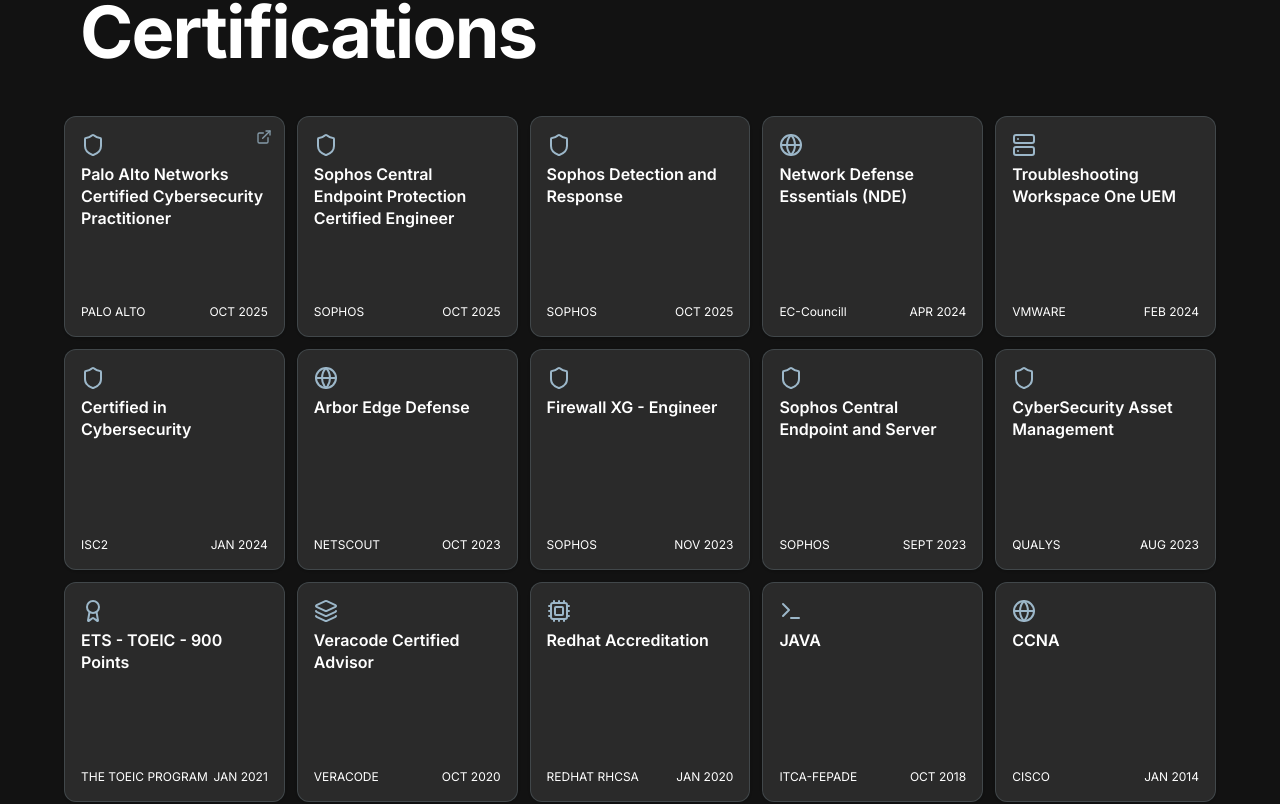
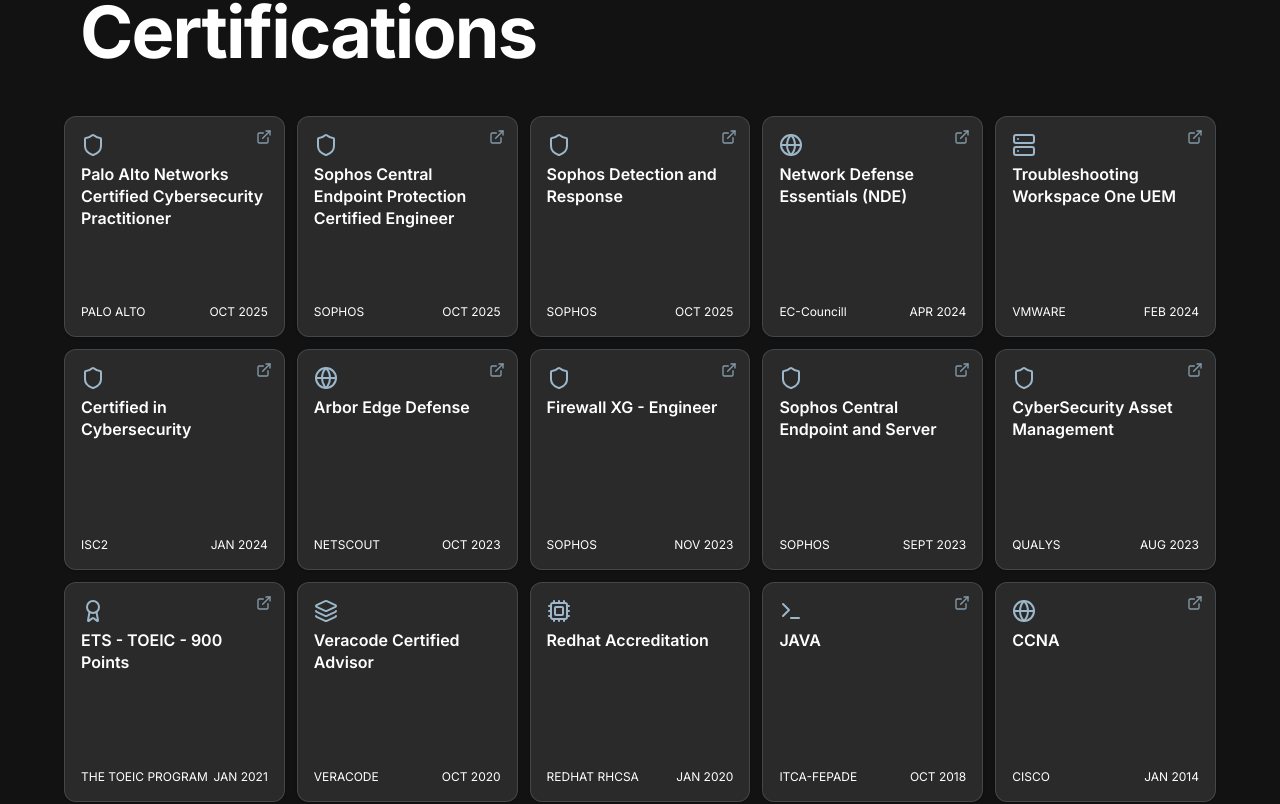
Before and after one commit to stevencampos15/NewPortfolio, a Next.js app: page / in a window 1280 px wide. Shown: the part 4696-5500 px from the top of the page. Built offline with nearby package versions, Linux system fonts and the light colour scheme.

Commit message:
Added links for certs

```diff
--- a/src/components/sections/Certifications.tsx
+++ b/src/components/sections/Certifications.tsx
@@ -15,21 +15,21 @@
 
 const certifications: Certification[] = [
   { title: "Palo Alto Networks Certified Cybersecurity Practitioner", vendor: "PALO ALTO", date: "OCT 2025", link: "https://drive.google.com/file/d/1Tf0JocsydVIPK3rBRXpJHdkxD21dfrgO/view?usp=sharing" },
-  { title: "Sophos Central Endpoint Protection Certified Engineer", vendor: "SOPHOS", date: "OCT 2025" },
-  { title: "Sophos Detection and Response", vendor: "SOPHOS", date: "OCT 2025" },
-  { title: "Network Defense Essentials (NDE)", vendor: "EC-Councill", date: "APR 2024" },
-  { title: "Troubleshooting Workspace One UEM", vendor: "VMWARE", date: "FEB 2024" },
-  { title: "Certified in Cybersecurity", vendor: "ISC2", date: "JAN 2024" },
-  { title: "Arbor Edge Defense", vendor: "NETSCOUT", date: "OCT 2023" },
-  { title: "Firewall XG - Engineer", vendor: "SOPHOS", date: "NOV 2023" },
-  { title: "Sophos Central Endpoint and Server", vendor: "SOPHOS", date: "SEPT 2023" },
-  { title: "CyberSecurity Asset Management", vendor: "QUALYS", date: "AUG 2023" },
-  { title: "ETS - TOEIC - 900 Points", vendor: "THE TOEIC PROGRAM", date: "JAN 2021" },
-  { title: "Veracode Certified Advisor", vendor: "VERACODE", date: "OCT 2020" },
+  { title: "Sophos Central Endpoint Protection Certified Engineer", vendor: "SOPHOS", date: "OCT 2025", link: "https://drive.google.com/file/d/19erm6oe74y3j-7hiuwwjl1XHhweLKILf/view?usp=sharing" },
+  { title: "Sophos Detection and Response", vendor: "SOPHOS", date: "OCT 2025", link: "https://drive.google.com/file/d/1t2ozzyMu2U2hqmTSlRq57cN0rthxGz4F/view?usp=sharing" },
+  { title: "Network Defense Essentials (NDE)", vendor: "EC-Councill", date: "APR 2024", link: "https://drive.google.com/file/d/1bok6KjiP4XUroqrkERjQkQizVwrajSvw/view?usp=sharing"},
+  { title: "Troubleshooting Workspace One UEM", vendor: "VMWARE", date: "FEB 2024", link: "https://drive.google.com/file/d/1jzr-05v8i9pqI_cix988xgWKxtDNF2k0/view?usp=sharing" },
+  { title: "Certified in Cybersecurity", vendor: "ISC2", date: "JAN 2024", link: "https://drive.google.com/file/d/11wkWZEpQZu6LOzAgMARL39dx_34geyrV/view?usp=sharing" },
+  { title: "Arbor Edge Defense", vendor: "NETSCOUT", date: "OCT 2023", link: "https://drive.google.com/file/d/1RMiP9bPlyYZO0QjYeMExU3s2ujDNdm6j/view?usp=sharing" },
+  { title: "Firewall XG - Engineer", vendor: "SOPHOS", date: "NOV 2023", link: "https://drive.google.com/file/d/11B-qTMYfnxb164qmLKTMNOFZQ3vptTdI/view?usp=sharing" },
+  { title: "Sophos Central Endpoint and Server", vendor: "SOPHOS", date: "SEPT 2023", link: "https://drive.google.com/file/d/1ucYW-leBRRZ5QRwRX3xHzrjlgTT_Be3w/view?usp=sharing" },
+  { title: "CyberSecurity Asset Management", vendor: "QUALYS", date: "AUG 2023", link: "https://drive.google.com/file/d/1Rgvqu95d6GRfT_-9mIjvAlqLUB8sIS5c/view?usp=sharing" },
+  { title: "ETS - TOEIC - 900 Points", vendor: "THE TOEIC PROGRAM", date: "JAN 2021", link: "https://drive.google.com/file/d/18IWL2t2a6YKmbmWCCK_KRWiTLFPIptnA/view?usp=sharing" },
+  { title: "Veracode Certified Advisor", vendor: "VERACODE", date: "OCT 2020"},
   { title: "Redhat Accreditation", vendor: "REDHAT RHCSA", date: "JAN 2020" },
-  { title: "JAVA", vendor: "ITCA-FEPADE", date: "OCT 2018" },
-  { title: "CCNA", vendor: "CISCO", date: "JAN 2014" },
-  { title: "IT ESSENTIALS", vendor: "CISCO", date: "JAN 2014" },
+  { title: "JAVA", vendor: "ITCA-FEPADE", date: "OCT 2018", link: "https://drive.google.com/file/d/10ZdnvfxE_FAoh1sOirv7BiscRAzcFzWN/view?usp=sharing" },
+  { title: "CCNA", vendor: "CISCO", date: "JAN 2014", link: "https://drive.google.com/file/d/1nC_bUY6DN40TdRz1z9PnOZEWcwMxaFo2/view?usp=sharing" },
+  { title: "IT ESSENTIALS", vendor: "CISCO", date: "JAN 2014", link: "https://drive.google.com/file/d/1WObDfMm7_zdt_8qVE1kMbHP85Z3lhA_v/view?usp=sharing" },
 ]
 
 export default function Certifications() {
--- a/src/components/sections/Contact.tsx
+++ b/src/components/sections/Contact.tsx
@@ -281,10 +281,6 @@
                   <span className="text-[#9CB7C9]">📍</span>
                   {t('contact.location')}
                 </p>
-                <p className="flex items-center gap-2 text-foreground/80 dark:text-gray-300">
-                  <span className="text-[#9CB7C9]">📧</span>
-                  stevencampos15@gmail.com
-                </p>
               </div>
 
               <div className="mt-8">
```
